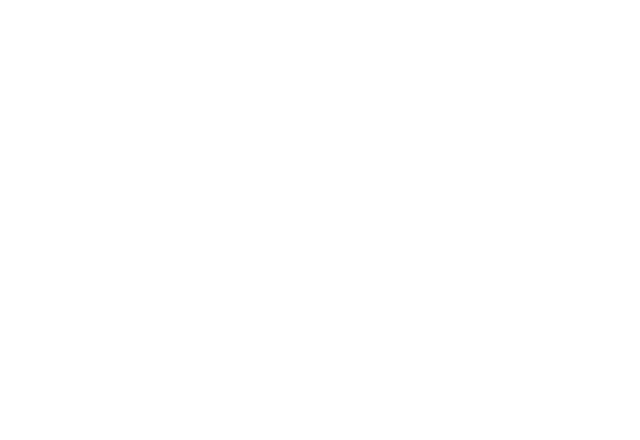
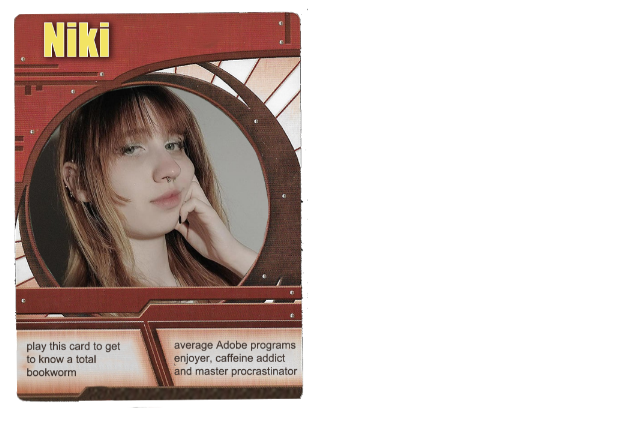
Before and after one commit to nikibzsl/groupwork, a plain HTML site: page frontend/index.html in a window 1280 px wide. Shown: the whole page, without its empty margins (0-640 px from the left). Drawn offline with Linux system fonts and the light colour scheme.

Commit message:
first draft, might keep it

```diff
--- a/frontend/index.html
+++ b/frontend/index.html
@@ -4,9 +4,34 @@
 	<meta charset="UTF-8">
 	<meta http-equiv="X-UA-Compatible" content="IE=edge">
 	<meta name="viewport" content="width=device-width, initial-scale=1.0">
+	<link rel="preconnect" href="https://fonts.googleapis.com">
+
+	<link rel="preconnect" href="https://fonts.gstatic.com" crossorigin>
+	<link href="https://fonts.googleapis.com/css2?family=Montserrat:wght@300;400;900&family=Satisfy&display=swap" rel="stylesheet">
+
 	<title>This is FRONTEND</title>
+	<link rel="stylesheet" href="style.css">
 </head>
 <body>
-	<div id="root"></div>
+
 </body>
-</html>
+</html><div class="flip-card">
+	<div class="flip-card-inner">
+	  <div class="flip-card-front">
+		<img src="card.png" alt="Avatar" style="width: 300px; ; height: 400px;">
+	  </div>
+	  <div class="flip-card-back">
+		<h1>Niki</h1>
+		<p><b>Travel:</b> Too many nice places, not enough money :( I was in Serbia and Romania, loved both</p>
+		<p><b>Animal:</b> Cats! And snakes. Dragons are also cool...</p>
+		<p><b>Film:</b> My attention span is nonexistent, I prefer series, anything but mushy romance</p>
+		<p><b>Music:</b> punk, rock, indie, rap</p>
+		<p><b>Books:</b> current faves: Crime and Punishment (Dostoevsky), A Little Life (Hanya Yanagihara)</p>
+		<p><b>Sport:</b> Skating, yoga, is running away from my responsibilities a sport?? :D</p>
+		<p><b>Hobbies:</b> I read, I draw, I edit, game occasionally, and learn languages</p>
+		<p><b>Why am I here?</b> Been interested in IT and design since I was a kid, then found out coding is pretty neat too, so I decided to try to turn this interest of mine into something profitable!</p>
+
+
+	  </div>
+	</div>
+  </div>
--- /dev/null
+++ b/frontend/style.css
@@ -0,0 +1,55 @@
+body, h1{
+  font-family: 'Satisfy', cursive;
+}
+body{
+  font-family: 'Montserrat', sans-serif;
+  font-size: 12px;
+}
+
+/* The flip card container - set the width and height to whatever you want. We have added the border property to demonstrate that the flip itself goes out of the box on hover (remove perspective if you don't want the 3D effect */
+.flip-card {
+  background-color: transparent;
+  width: 300px;
+  height: 400px;
+  border: 0px solid #f1f1f1;
+  perspective: 1000px; /* Remove this if you don't want the 3D effect */
+}
+
+/* This container is needed to position the front and back side */
+.flip-card-inner {
+  position: relative;
+  width: 100%;
+  height: 100%;
+  text-align: center;
+  transition: transform 0.8s;
+  transform-style: preserve-3d;
+}
+
+/* Do an horizontal flip when you move the mouse over the flip box container */
+.flip-card:hover .flip-card-inner {
+  transform: rotateY(180deg);
+}
+
+/* Position the front and back side */
+.flip-card-front, .flip-card-back {
+  position: absolute;
+  width: 100%;
+  height: 100%;
+  -webkit-backface-visibility: hidden; /* Safari */
+  backface-visibility: hidden;
+}
+
+/* Style the front side (fallback if image is missing) */
+.flip-card-front {
+  background-color: rgba(187, 187, 187, 0);
+  color: black;
+}
+
+/* Style the back side */
+.flip-card-back {
+  background-color: rgb(96, 69, 49);
+  color: white;
+  transform: rotateY(180deg);
+  width: 300px;
+  height: 400px;
+}
```
Also changed, not shown: frontend/card.png (added), frontend/cardback.png (added).
